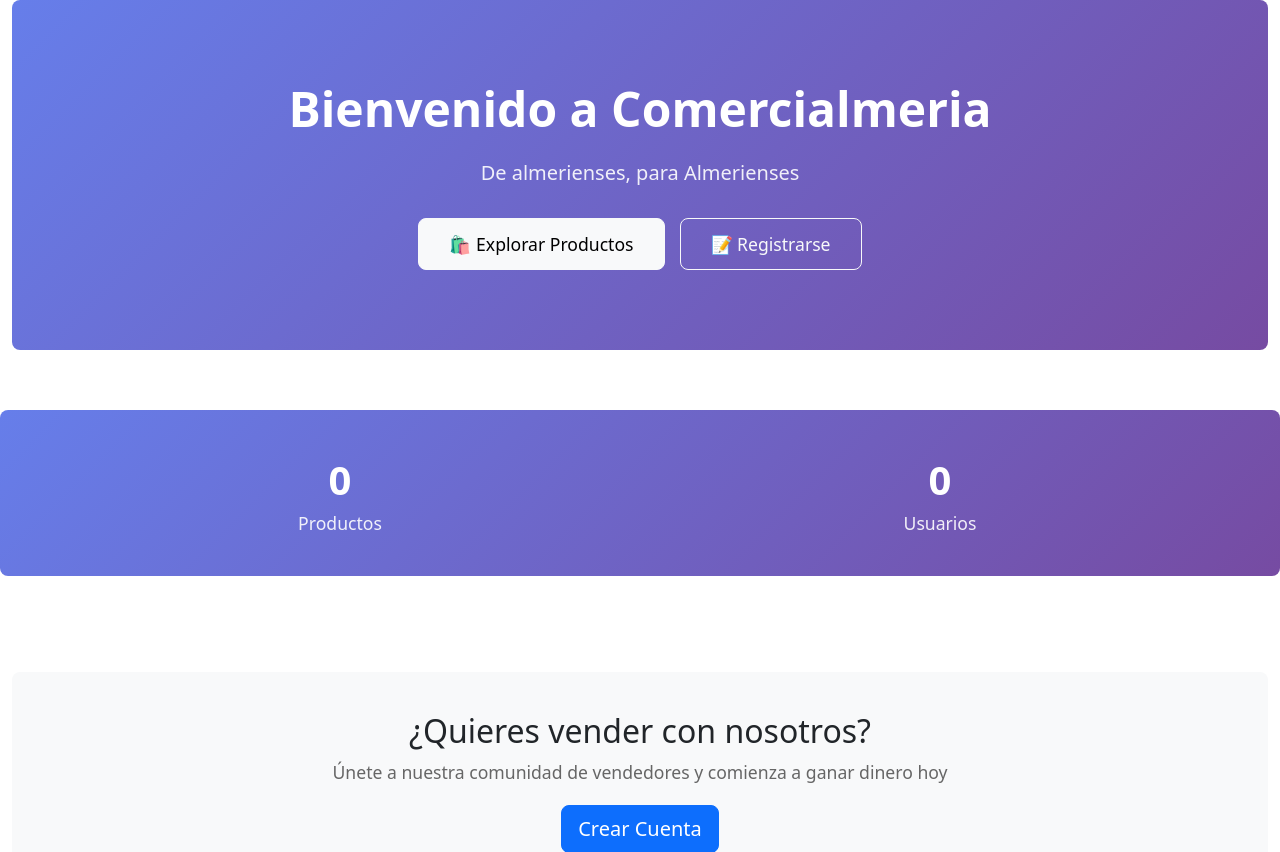
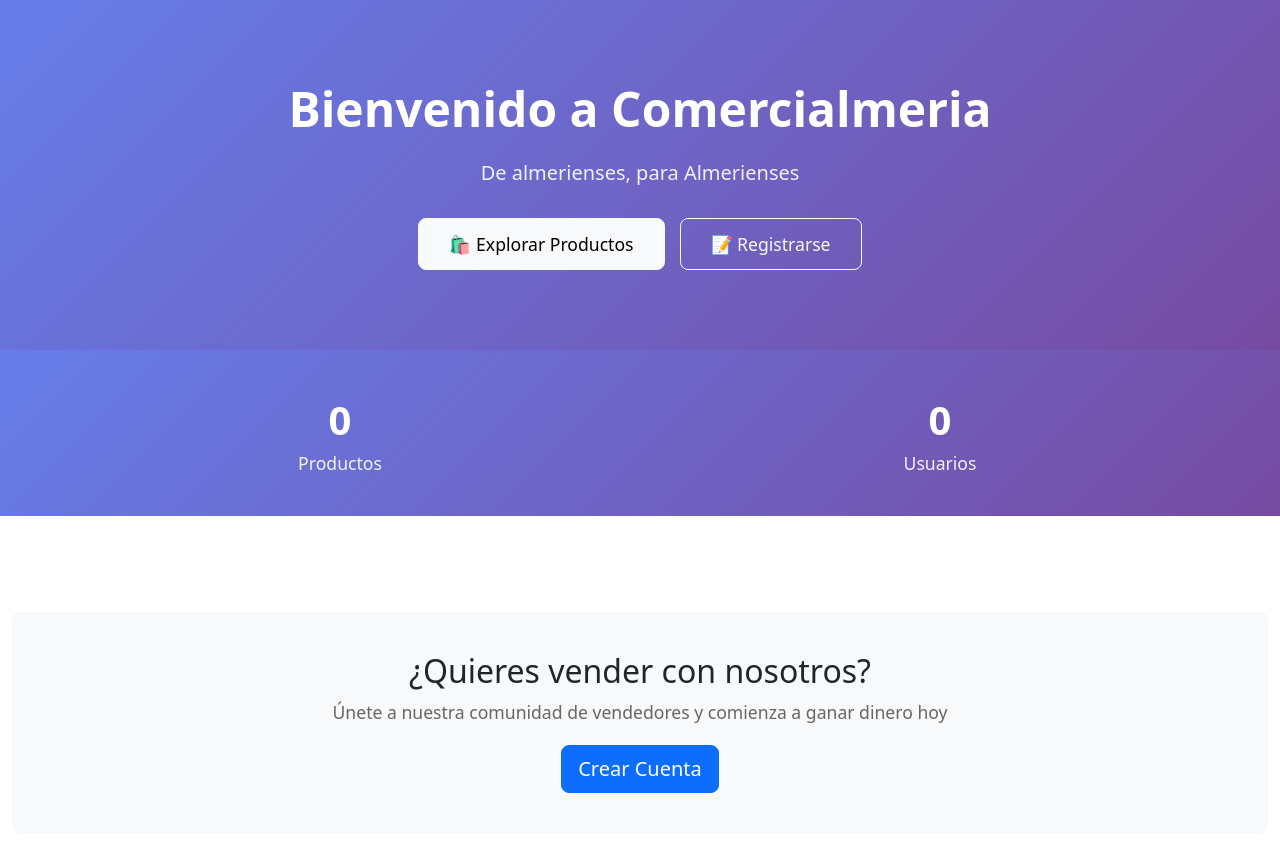
Before and after one commit to dsaub/tfg-2daw, a Django app: page / in a window 1280 px wide. Shown: the part 66-918 px from the top of the page. Run offline with Django 5.2, Linux system fonts and the light colour scheme; data that the repository does not hold is empty; parts of the project's set-up code (start-up, migrations or seed data) failed here and were passed over; some libraries are stand-ins or nearby versions.

Commit message:
Ajustar estilos de bienvenida y estadísticas en home
Agent-Logs-Url: https://github.com/dsaub/proyecto-final/sessions/fa8e9460-2ed8-43fb-b477-10b487ef1f88

Co-authored-by: dsaub <54474838+dsaub@users.noreply.github.com>

```diff
--- a/tienda/templates/tienda/home.html
+++ b/tienda/templates/tienda/home.html
@@ -9,8 +9,10 @@
         color: white;
         padding: 80px 20px;
         text-align: center;
-        margin-bottom: 60px;
-        border-radius: 8px;
+        margin-bottom: 0;
+        margin-left: calc(var(--bs-gutter-x) * -0.5);
+        margin-right: calc(var(--bs-gutter-x) * -0.5);
+        border-radius: 0;
     }
 
     .hero-section h1 {
@@ -99,7 +101,7 @@
         background: linear-gradient(135deg, #667eea 0%, #764ba2 100%);
         color: white;
         padding: 40px;
-        border-radius: 8px;
+        border-radius: 0;
         margin-bottom: 60px;
     }
 
```
